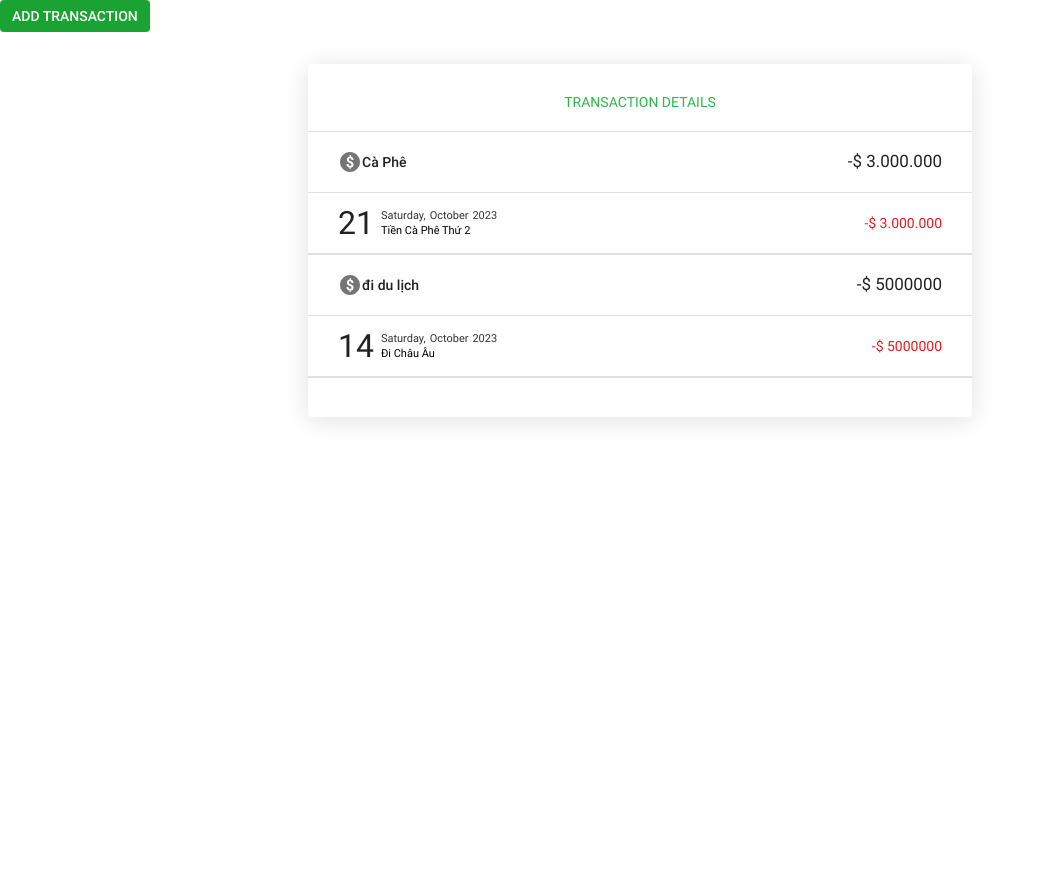
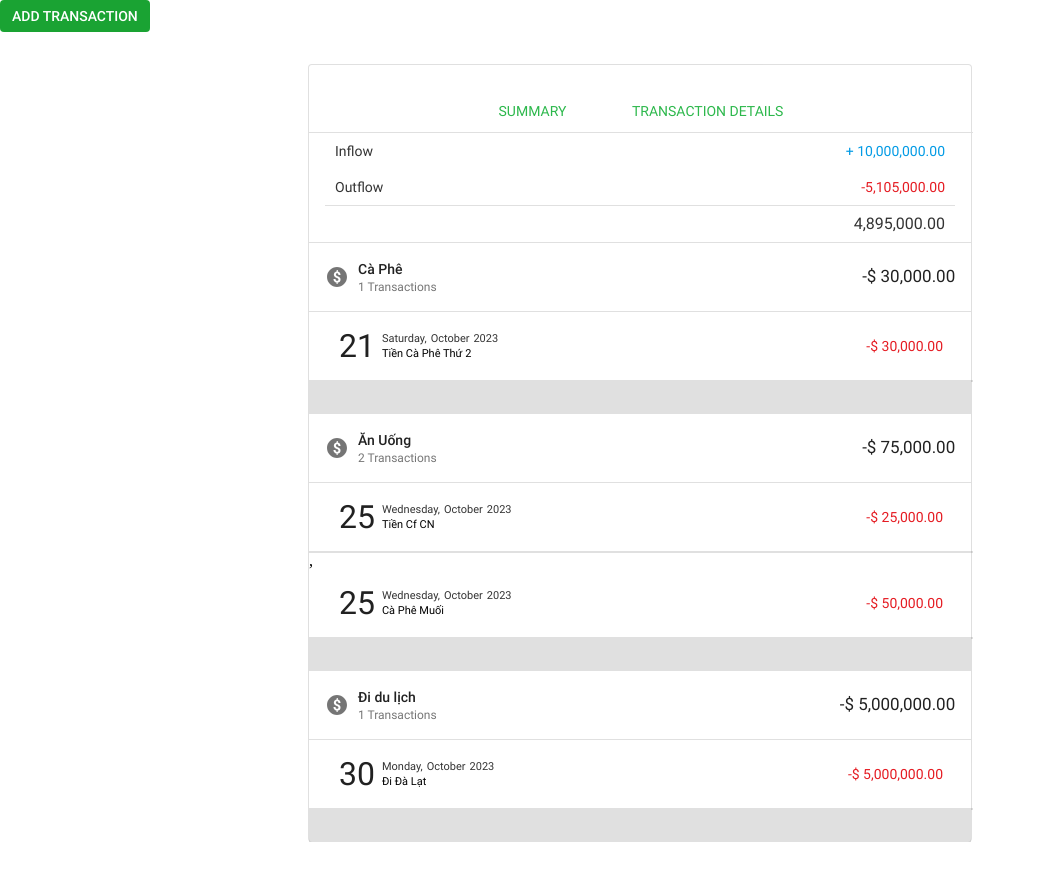
Before and after one commit to HoangLiarPhuongLe/javascript__training, a website built with Parcel: page src/home.html in a window 1280 px wide. Shown: the whole page, without its empty margins (0-1038 px from the left). Before the commit the page ends 800 px from the top, so only its background shows below. Built offline with nearby package versions, Linux system fonts and the light colour scheme; data requests are answered from the project's data file.

Commit message:
feat(show list transactions): implement show list transactions

```diff
--- a/src/home.html
+++ b/src/home.html
@@ -12,16 +12,23 @@
       <button class="btn-add-transaction">add transaction</button>
     </header>
 
-     <!-- Start contact list -->
      <section class="transaction-list-container">
       <div class="transaction-title">
-        <p class="transaction-title-text">transaction details</p>
+        <button class="summary-text">Summary</button>
+        <button class="transaction-title-text">transaction details</button>
       </div>
-      <ul class="transaction-list">
+      <!-- Start Summary Tab -->
+      <section class="summary">
+
+      </section>
+      <!-- End Summary Tab -->
+
+     <!-- Start Transaction list -->
+      <ul class="category-list">
 
       </ul>
     </section>
-    <!-- End contact list -->
+    <!-- End Transaction list -->
 
     <!-- Start overlay -->
     <div class="overlay"></div>
--- /dev/null
+++ b/src/javascripts/helpers/helpers.js
@@ -0,0 +1,5 @@
+export const formatNumber = (number) => {
+    return number.toLocaleString("en-US", {
+        minimumFractionDigits: 2,
+    });
+  };
--- a/src/javascripts/helpers/validationForm.js
+++ b/src/javascripts/helpers/validationForm.js
@@ -55,10 +55,6 @@ export const validateTransaction = (data) => {
       requiredMessage: MESSAGE.DATE_REQUIRED,
     },
     {
-      field: 'outflow',
-      requiredMessage: MESSAGE.AMOUNT_REQUIRED,
-    },
-    {
       field: 'note',
       requiredMessage: MESSAGE.NOTE_REQUIRED,
     },
--- a/src/javascripts/templates/template.js
+++ b/src/javascripts/templates/template.js
@@ -1,3 +1,5 @@
+import { formatNumber } from "../helpers/helpers"
+
 class Template {
     /**
      * Constructor of Template object
@@ -10,14 +12,7 @@ class Template {
      */
 
     static transaction = (transaction) => `
-        <li class="transaction-detail" data-id="${transaction.id}">
-          <div class="transaction-info">
-            <div class="transaction-category">
-              <img src="assets/images/dollaricon.svg"/>
-              <p class="category-text">${transaction.category}</p>
-            </div>
-            <p class="total-amount-text">-$ ${transaction.outflow}</p>
-          </div>
+        <div class="transaction-detail">
           <div class="transaction-info">
             <div class="datetime">
               <p class="date-text">${new Date(transaction.date).getDate()}</p>
@@ -30,10 +25,46 @@ class Template {
                 <p class="note-text">${transaction.note}</p>
                </div>
             </div>
-            <p class="amount-text">-$ ${transaction.outflow}</p>
+            <p class="amount-${transaction.outflow > 0 ? 'income' : 'outflow'}">${transaction.outflow >= 0 ? '+' : '-'}$ ${formatNumber(
+              Math.abs(transaction.outflow),
+            )}</p>
           </div>
-        </li>
+        </div>
         `;
+    static category = (category, transactions, totalOutFlow) => `
+      <li>
+        <div class="transaction-category">
+          <div class="category-header">
+            <img src="assets/images/dollaricon.svg"/>
+            <div>
+              <p class="category-text">${category}</p>
+              <p class="quantity-transactions">${transactions.length} Transactions</p>
+            </div>
+          </div>
+          <p class="total-amount-text">${
+            totalOutFlow >= 0 ? '+' : '-'
+          }$ ${formatNumber(Math.abs(totalOutFlow))}</p>
+        </div>
+        <ul class="transaction-list">
+          ${transactions.map(transaction => Template.transaction(transaction))}
+        </ul>
+      </li>
+      <div class="gap"></div>
+      `;
+
+    static balance = (inflow, outflow) => `
+      <div class="inflow">
+        <p class="flow-text">Inflow</p>
+        <span class="amount-income">+ ${formatNumber(inflow)}</span>
+      </div>
+      <div class="outflow">
+        <p class="flow-text">Outflow</p>
+        <span class="amount-outflow">${formatNumber(outflow)}</span>
+      </div>
+      <div class="balance">
+        <span class="amount">${formatNumber(inflow + outflow)}</span>
+      </div>
+    `;
 }
 
 export default Template;
--- a/src/javascripts/views/homeView.js
+++ b/src/javascripts/views/homeView.js
@@ -1,20 +1,85 @@
 import Template from "../templates/template";
 class HomeView {
     constructor() {
-        this.transactionListEl = document.querySelector(".transaction-list")
+        this.categoryEl = document.querySelector(".category-list");
         this.addBtnEl = document.querySelector(".btn-add-transaction");
+        this.summaryEl = document.querySelector(".summary");
+        this.showTransactionsBtnEl = document.querySelector(".transaction-title-text");
+        this.showSummaryBtnEl = document.querySelector(".summary-text");
     }
 
      //----- RENDERING -----//
      renderTransactionList(transactions) {
-        transactions.forEach(transaction => {
-            this.renderTransaction(transaction);
-        })
+        // Create an object to store transactions by category
+        const transactionByCategory = {};
+
+        // Browse through all transactions
+        for (const transaction of transactions) {
+        // Get the category of the current transaction
+         const category = transaction.category;
+
+        // If the category does not exist in the `transactionByCategory` object, create a new one
+        if (!transactionByCategory[category]) {
+            transactionByCategory[category] = [];
+        }
+
+        // Add the current transaction to the list of transactions of the corresponding category
+        transactionByCategory[category].push(transaction);
     }
 
-    renderTransaction(transaction) {
-        const transactionTemplate = Template.transaction(transaction);
-        this.transactionListEl.innerHTML += transactionTemplate;
+    // Browse through categories and render corresponding transactions
+    for (const category in transactionByCategory) {
+        const transactions = transactionByCategory[category];
+        console.log(transactions);
+
+        const totalOutFlow = () => {
+            let outflow = 0;
+            transactions.forEach(transaction => {
+                outflow += transaction.outflow;
+            });
+
+            return outflow;
+        }
+
+        this.renderCategory(category, transactions, totalOutFlow());
+    }
+}
+
+    renderSummaryDetails(transactions) {
+        const total = () => {
+            let totalTransactions = 0;
+            transactions.forEach(transaction => {
+                totalTransactions += transaction.outflow;
+            });
+
+            return totalTransactions;
+        }
+
+        const inflow = 10000000;
+
+        this.renderSummaryTab(inflow, total());
+    }
+
+    renderCategory(category, transactions, totalOutFlow) {
+       const categoryTemplate = Template.category(category, transactions, totalOutFlow);
+       this.categoryEl.innerHTML += categoryTemplate;
+    }
+
+    renderTransactionDetails(){
+        this.categoryEl.classList.add("category-list-active");
+        this.summaryEl.classList.remove("summary-active");
+        this.summaryEl.classList.add("summary-hidden");
+    }
+
+    renderSummary() {
+        this.categoryEl.classList.add("category-list-hidden");
+        this.categoryEl.classList.remove("category-list-active")
+        this.summaryEl.classList.add("summary-active");
+    }
+
+    renderSummaryTab(inflow, outflow){
+        const summaryTemplate = Template.balance(inflow, outflow);
+        this.summaryEl.innerHTML = summaryTemplate;
     }
 
     //----- EVENT HANDLER -----//
@@ -23,6 +88,18 @@ class HomeView {
             handler();
         });
     }
+
+    addEventRenderSummary = (handler) => {
+        this.showSummaryBtnEl.addEventListener("click", () => {
+            handler();
+        });
+    }
+
+    addEventRenderListTransaction = (handler) => {
+        this.showTransactionsBtnEl.addEventListener("click", () => {
+            handler();
+        });
+    }
 }
 
 export default HomeView;
--- a/src/javascripts/views/transactionView.js
+++ b/src/javascripts/views/transactionView.js
@@ -36,7 +36,7 @@ class TransactionView{
                 id: this.transactionBodyElement.getAttribute("data-id"),
                 category: this.transactionBodyElement.category.value,
                 date: this.transactionBodyElement.date.value,
-                outflow: this.transactionBodyElement.outflow.value,
+                outflow: parseInt(this.transactionBodyElement.outflow.value),
                 note: this.transactionBodyElement.note.value,
             }
 
--- a/src/json-server/db.json
+++ b/src/json-server/db.json
@@ -12,15 +12,29 @@
       "category": "Cà Phê",
       "date": "2023-10-21",
       "note": "tiền cà phê thứ 2",
-      "outflow": "3.000.000",
+      "outflow": -30000,
       "id": 1
     },
     {
-      "id": 2,
-      "category": "đi du lịch",
-      "date": "2023-10-14",
-      "note": "đi Châu Âu",
-      "outflow": "5000000"
+      "id": 4,
+      "category": "Ăn Uống",
+      "date": "2023-10-25",
+      "note": "Tiền cf CN",
+      "outflow": -25000
+    },
+    {
+      "id": 5,
+      "category": "Ăn Uống",
+      "date": "2023-10-25",
+      "note": "Cà Phê Muối",
+      "outflow": -50000
+    },
+    {
+      "id": 6,
+      "category": "Đi du lịch",
+      "date": "2023-10-30",
+      "note": "đi Đà Lạt",
+      "outflow": -5000000
     }
   ]
 }
--- a/src/styles/pages/home.css
+++ b/src/styles/pages/home.css
@@ -186,12 +186,22 @@
   margin: 31.5px auto;
   border-radius: 4px;
   background: #fff;
-  box-shadow: 0px 3px 24px 0px rgba(0, 0, 0, 0.12);
+  border-top: 0.6px solid #0000001f;
+  border-left: 0.6px solid #0000001f;
+  border-right: 0.6px solid #0000001f;
   width: 664px;
-  height: 353px;
 }
 
-.transaction-title-text {
+.category-list-hidden {
+  display: none;
+}
+
+.category-list-active {
+  display: block;
+}
+
+.transaction-title-text,
+.summary-text {
   color: #2db84c;
   text-align: center;
   font-family: var(--primary-font);
@@ -199,13 +209,20 @@
   font-weight: var(--font-Weight-normal);
   line-height: 16px; /* 114.286% */
   text-transform: uppercase;
+  border: none;
+  background-color: #fff;
+  cursor: pointer;
 }
 
 .transaction-title {
   width: 664px;
   height: 68px;
   border-bottom: 1px solid #e0e0e0;
-  padding-top: 30px;
+  padding-top: 25px;
+  display: flex;
+  flex-direction: row;
+  justify-content: center;
+  gap: 65.6px;
 }
 
 .transaction-detail {
@@ -215,7 +232,6 @@
   align-items: center;
   flex-shrink: 0;
   border-bottom: 1px solid rgba(0, 0, 0, 0.12);
-  height: 123px;
 }
 
 .transaction-info {
@@ -234,6 +250,32 @@
   display: flex;
   flex-direction: row;
   align-items: center;
+  justify-content: space-between;
+  border-bottom: 1px solid rgba(0, 0, 0, 0.12);
+  height: 69px;
+  padding-right: 15.8px;
+  padding-left: 16px;
+}
+
+.gap {
+  height: 32px;
+  background: #0000001f;
+}
+
+.quantity-transactions {
+  color: rgba(0, 0, 0, 0.54);
+  font-family: var(--primary-font);
+  font-size: 12px;
+  font-style: normal;
+  font-weight: 400;
+  line-height: 16px; /* 133.333% */
+}
+
+.category-header {
+  display: flex;
+  flex-direction: row;
+  align-items: center;
+  gap: 9px;
 }
 
 .datetime {
@@ -278,8 +320,17 @@
   text-transform: capitalize;
 }
 
-.amount-text {
+.amount-outflow {
   color: #e51c23;
+  font-family: var(--primary-font);
+  font-size: 14px;
+  font-style: normal;
+  font-weight: 400;
+  line-height: 16px; /* 114.286% */
+}
+
+.amount-income {
+  color: #039be5;
   font-family: var(--primary-font);
   font-size: 14px;
   font-style: normal;
@@ -305,3 +356,58 @@
   font-weight: 500;
   line-height: 20px; /* 142.857% */
 }
+
+.summary {
+  display: flex;
+  justify-content: space-between;
+  flex-direction: column;
+  padding-right: 16px;
+  padding-left: 16px;
+  border-bottom: 0.6px solid #0000001f;
+}
+
+.inflow,
+.outflow {
+  display: flex;
+  align-items: center;
+  justify-content: space-between;
+}
+
+.flow-text {
+  color: #333;
+  font-family: var(--primary-font);
+  font-size: 14px;
+  font-style: normal;
+  font-weight: 400;
+  line-height: 16px; /* 114.286% */
+}
+
+.inflow,
+.outflow {
+  color: black;
+  padding: 10px;
+}
+
+.balance {
+  color: black;
+  padding: 10px;
+  text-align: right;
+  border-top: 1px solid rgba(0, 0, 0, 0.12);
+}
+
+.amount {
+  color: #333;
+  font-family: var(--primary-font);
+  font-size: 16px;
+  font-style: normal;
+  font-weight: 400;
+  line-height: 16px; /* 100% */
+}
+
+.summary-hidden {
+  display: none;
+}
+
+.summary-active {
+  display: block;
+}
```
Also changed, not shown: src/javascripts/controllers/transactionController.js (+11 -0 lines).
